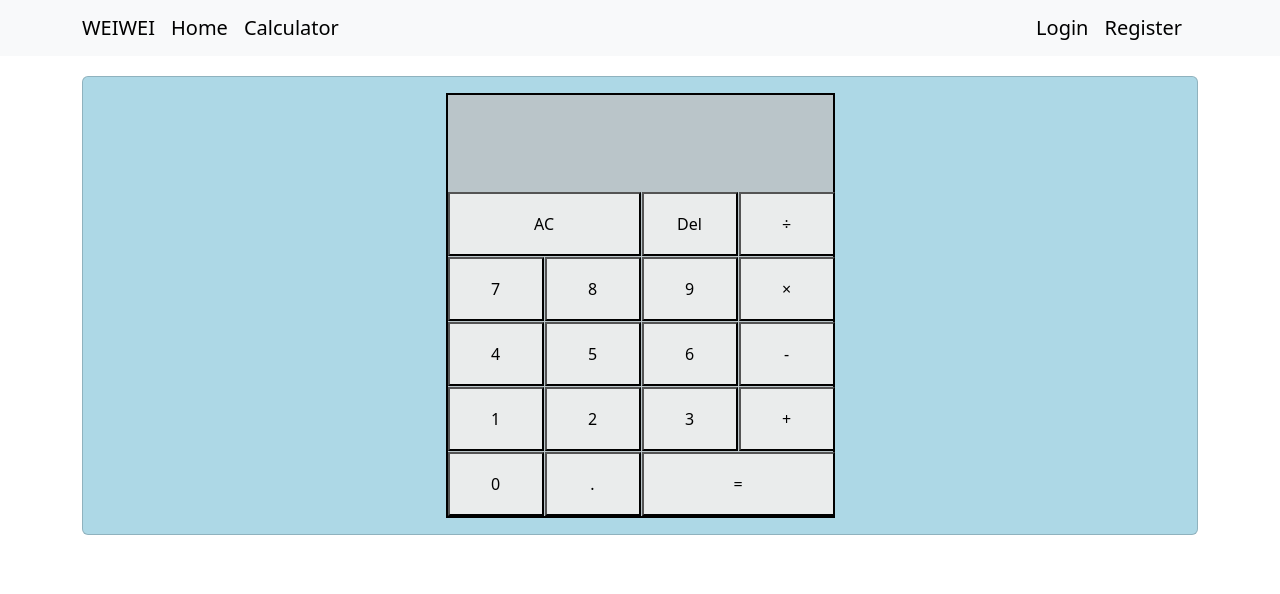
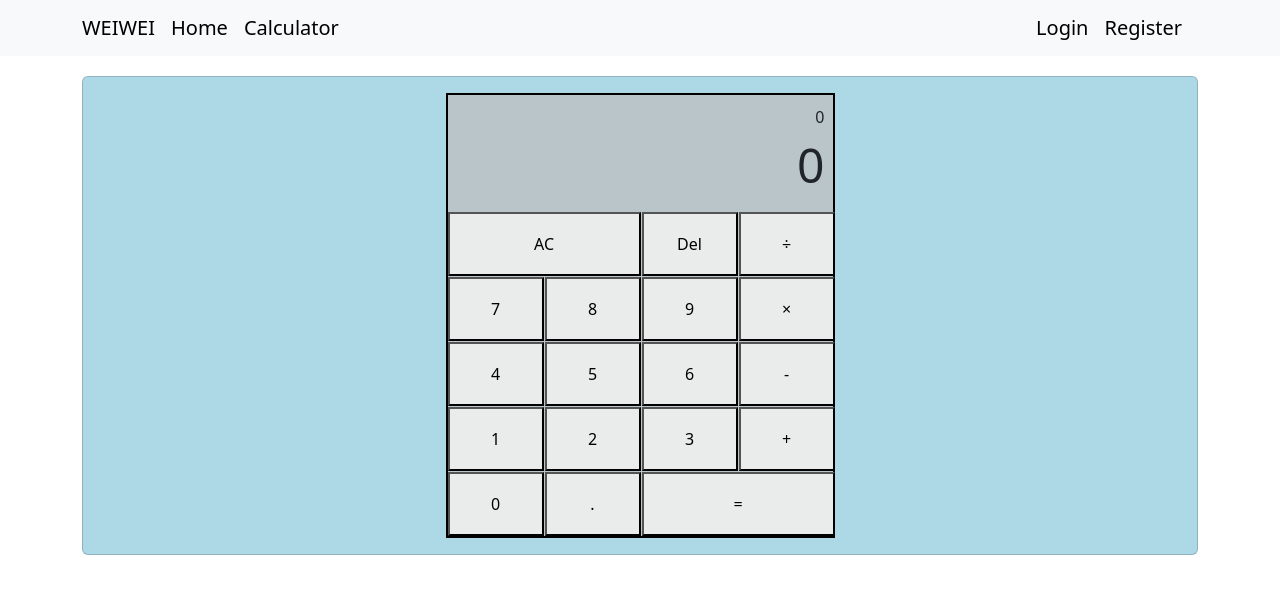
Before and after one commit to DataWEIWEI/Calculator-React, a React (Create React App) app: page /calculator in a window 1280 px wide. Shown: the top 594 px of the page. Built offline with nearby package versions, Linux system fonts and the light colour scheme.

Commit message:
beautifiaction of format

```diff
--- a/src/commponents/content/calculator.jsx
+++ b/src/commponents/content/calculator.jsx
@@ -6,17 +6,27 @@ import DigitButton from '../calculator/digitButton';
 import ACTIONS from '../../redux/action';
 
 class Calculator extends Component {
-    state = {  }
+    state = {
+        formater: Intl.NumberFormat('en-US'),
+    }
+
+    format = number => {
+        const [integer, decimal] = number.split('.');
+        if (decimal === undefined)
+            return this.state.formater.format(integer);
+        return `${this.state.formater.format(integer)}.${decimal}`
+    }
+
     render() {
         return (
             <Base>
                 <div className='calculator'>
                     <div className="output">
                         <div className="last-output">
-                            {this.props.lastOperand} {this.props.operation}
+                            {this.format(this.props.lastOperand)} {this.props.operation}
                         </div>
                         <div className="current-output">
-                            {this.props.currentOperand}
+                            {this.format(this.props.currentOperand)}
                         </div>
                     </div>
                     <button onClick={this.props.clear} className='button-ac'>AC</button>
```
